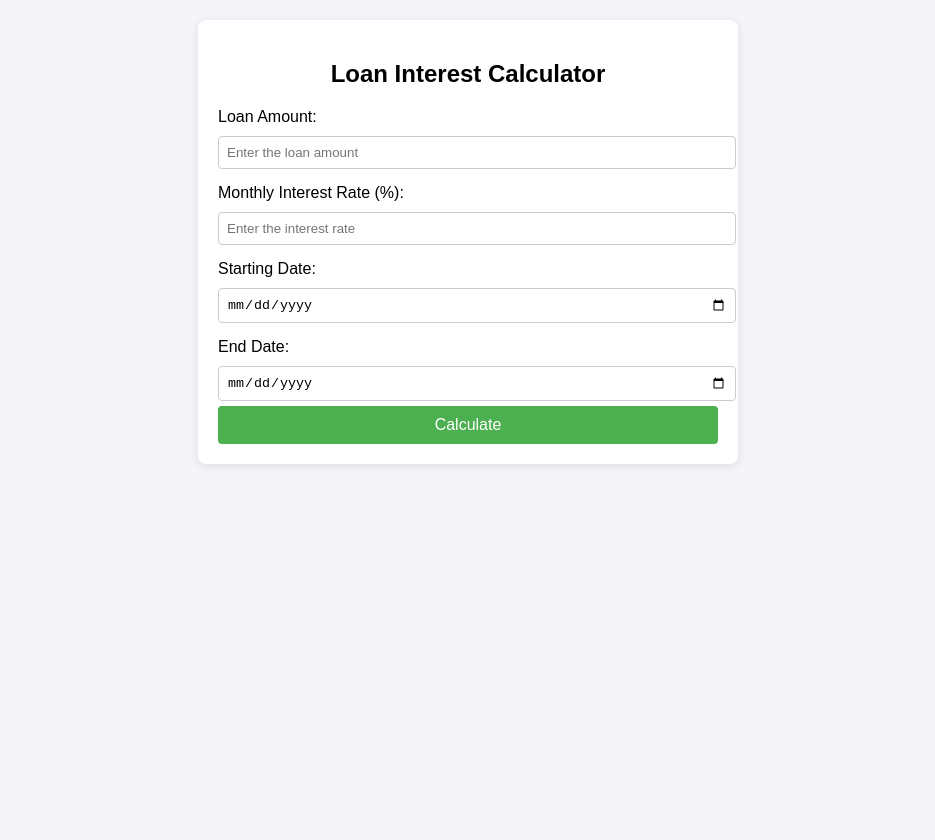
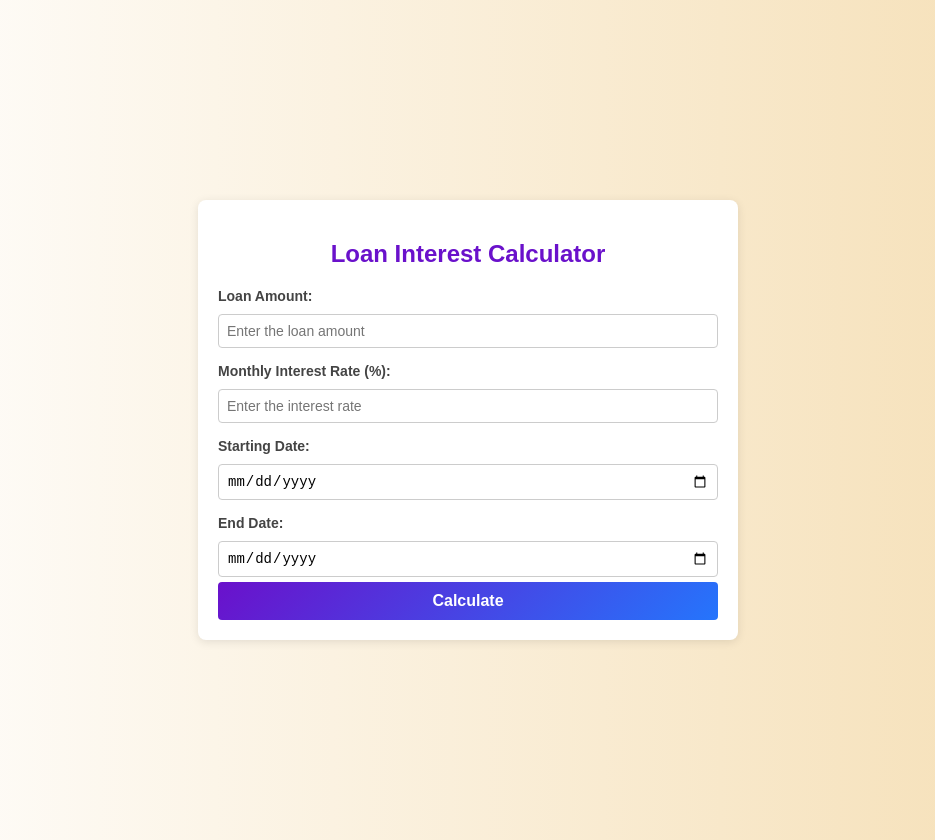
Before and after one commit to Akash493906/Myproject, a plain HTML site: page index.html in a window 1280 px wide. Shown: the whole page, without its empty margins (172-1107 px from the left). Before the commit the page ends 800 px from the top, so only its background shows below. Drawn offline with Linux system fonts and the light colour scheme.

Commit message:
Update index.html

```diff
--- a/index.html
+++ b/index.html
@@ -4,7 +4,7 @@
   <meta charset="UTF-8">
   <meta name="viewport" content="width=device-width, initial-scale=1.0">
   <title>Loan Calculator</title>
-  <link rel="stylesheet" href="Pro.css">
+  <link rel="stylesheet" href="index.css">
   <style>
     body {
       font-family: Arial, sans-serif;
```
